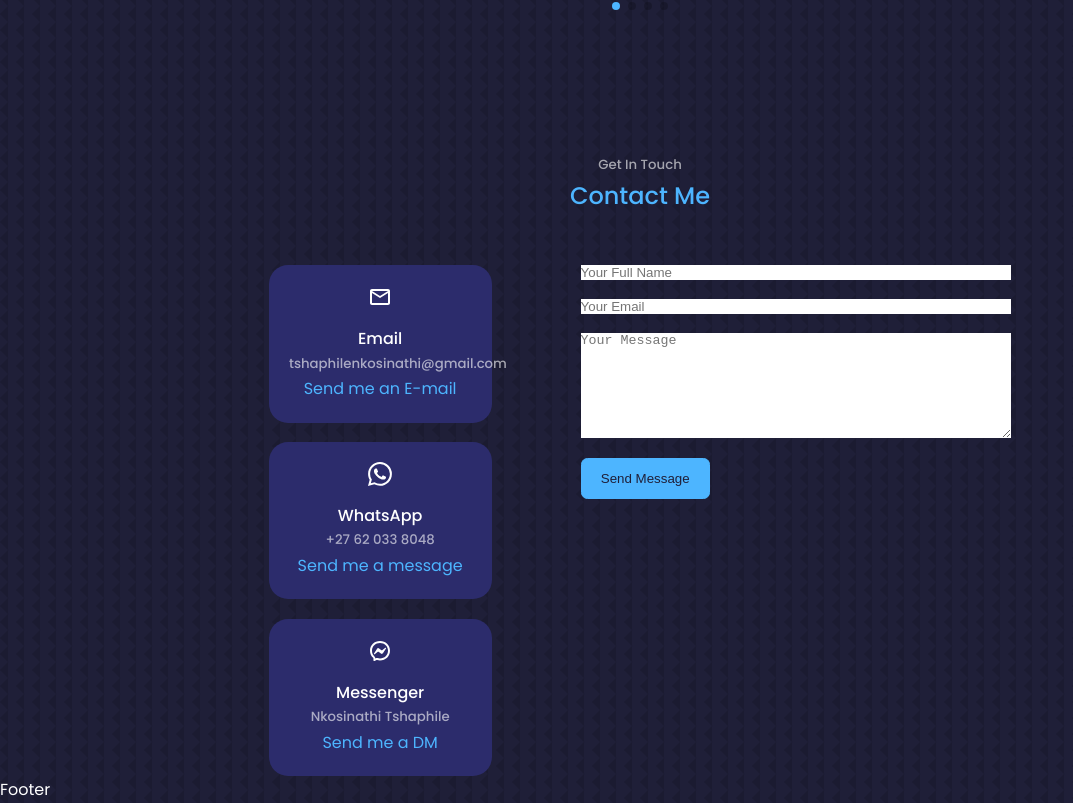
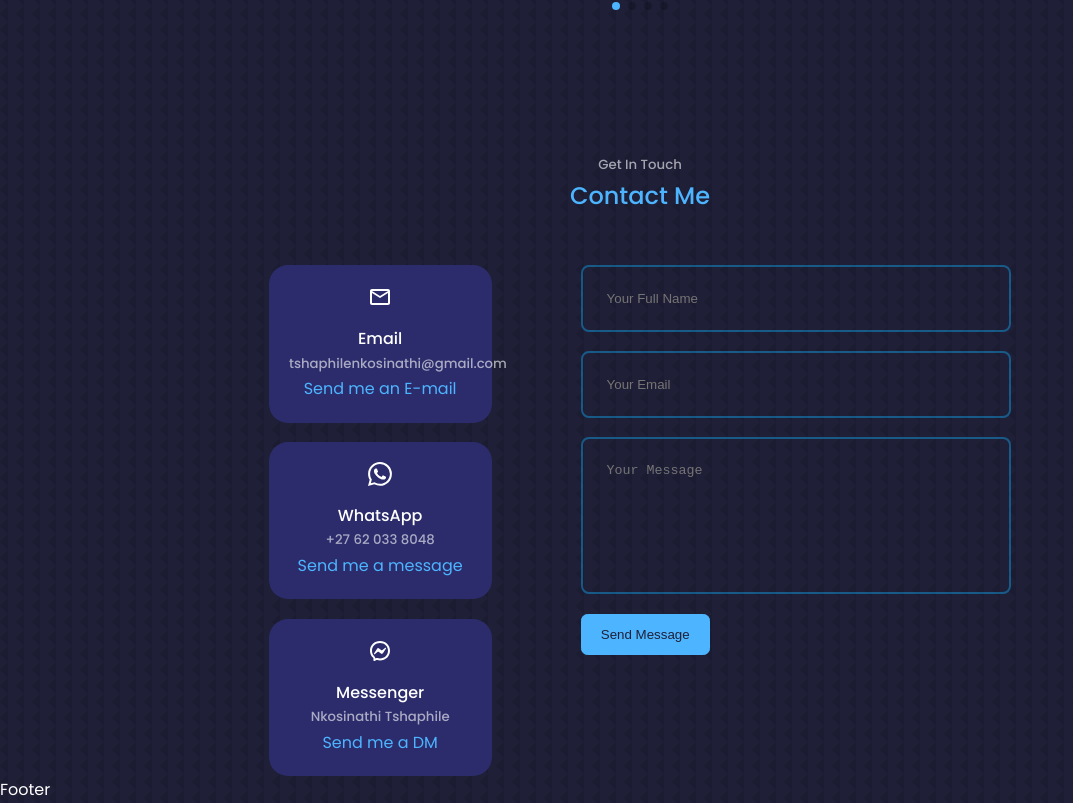
Before and after one commit to Inathi-M/Portfolio-Website-v2, a React (Create React App) app: page / in a window 1280 px wide. Shown: the part 4698-5501 px from the top of the page, without its empty margins (0-1073 px from the left). Built offline with nearby package versions, Linux system fonts and the light colour scheme.

Commit message:
Imported emailjs

```diff
--- a/package.json
+++ b/package.json
@@ -6,6 +6,7 @@
     "@testing-library/jest-dom": "^5.16.5",
     "@testing-library/react": "^13.4.0",
     "@testing-library/user-event": "^13.5.0",
+    "emailjs-com": "^3.2.0",
     "react": "^18.2.0",
     "react-dom": "^18.2.0",
     "react-icons": "^4.8.0",
--- a/src/components/contact/Contact.jsx
+++ b/src/components/contact/Contact.jsx
@@ -3,8 +3,31 @@ import "./contact.css";
 import { MdOutlineEmail } from "react-icons/md";
 import { RiMessengerLine } from "react-icons/ri";
 import { BsWhatsapp } from "react-icons/bs";
+import { useRef } from "react";
+import emailjs from "emailjs-com";
 
 const Contact = () => {
+  const form = useRef();
+
+  const sendEmail = (e) => {
+    e.preventDefault();
+
+    emailjs
+      .sendForm(
+        "YOUR_SERVICE_ID",
+        "YOUR_TEMPLATE_ID",
+        form.current,
+        "YOUR_PUBLIC_KEY"
+      )
+      .then(
+        (result) => {
+          console.log(result.text);
+        },
+        (error) => {
+          console.log(error.text);
+        }
+      );
+  };
   return (
     <section id="contact">
       <h5>Get In Touch</h5>
--- a/src/components/contact/contact.css
+++ b/src/components/contact/contact.css
@@ -47,3 +47,29 @@ form {
   flex-direction: column;
   gap: 1.2rem;
 }
+
+input,
+textarea {
+  width: 100%;
+  padding: 1.5rem;
+  border-radius: 0.5rem;
+  background: transparent;
+  border: 2px solid var(--color-primary-variant);
+  resize: none;
+  color: var(--color-white);
+}
+
+/*========================MEDIA QUERIES (MEDIUM DEVICES)=================*/
+@media screen and (max-width: 1024px) {
+  .container.contact__container {
+    grid-template-columns: 1fr;
+    gap: 2rem;
+  }
+}
+
+/*========================MEDIA QUERIES (MEDIUM DEVICES)=================*/
+@media screen and (max-width: 600px) {
+  .container.contact__container {
+    width: var(--container-width-sm);
+  }
+}
```
Also changed, not shown: 1 other file (tests, documents, lock files or other folders).
